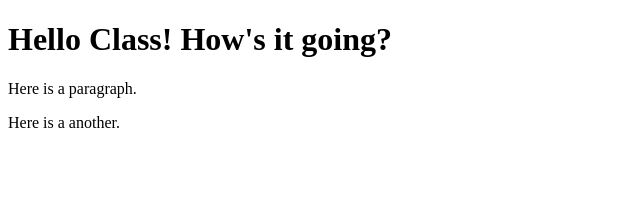
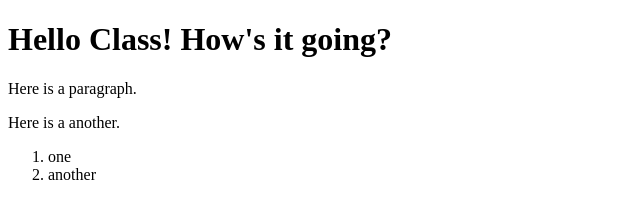
Before and after one commit to dldf/dldf.github.io, a plain HTML site: page index.html in a window 1280 px wide. Shown: the whole page, without its empty margins (0-640 px from the left). Drawn offline with Linux system fonts and the light colour scheme.

Commit message:
Update index.html
added a list

```diff
--- a/index.html
+++ b/index.html
@@ -15,5 +15,9 @@
     <p>
         Here is a another.
     </p>
+    <ol>
+        <li>one</li>
+        <li>another</li>
+    </ol>
 </body>
 </html>
```
